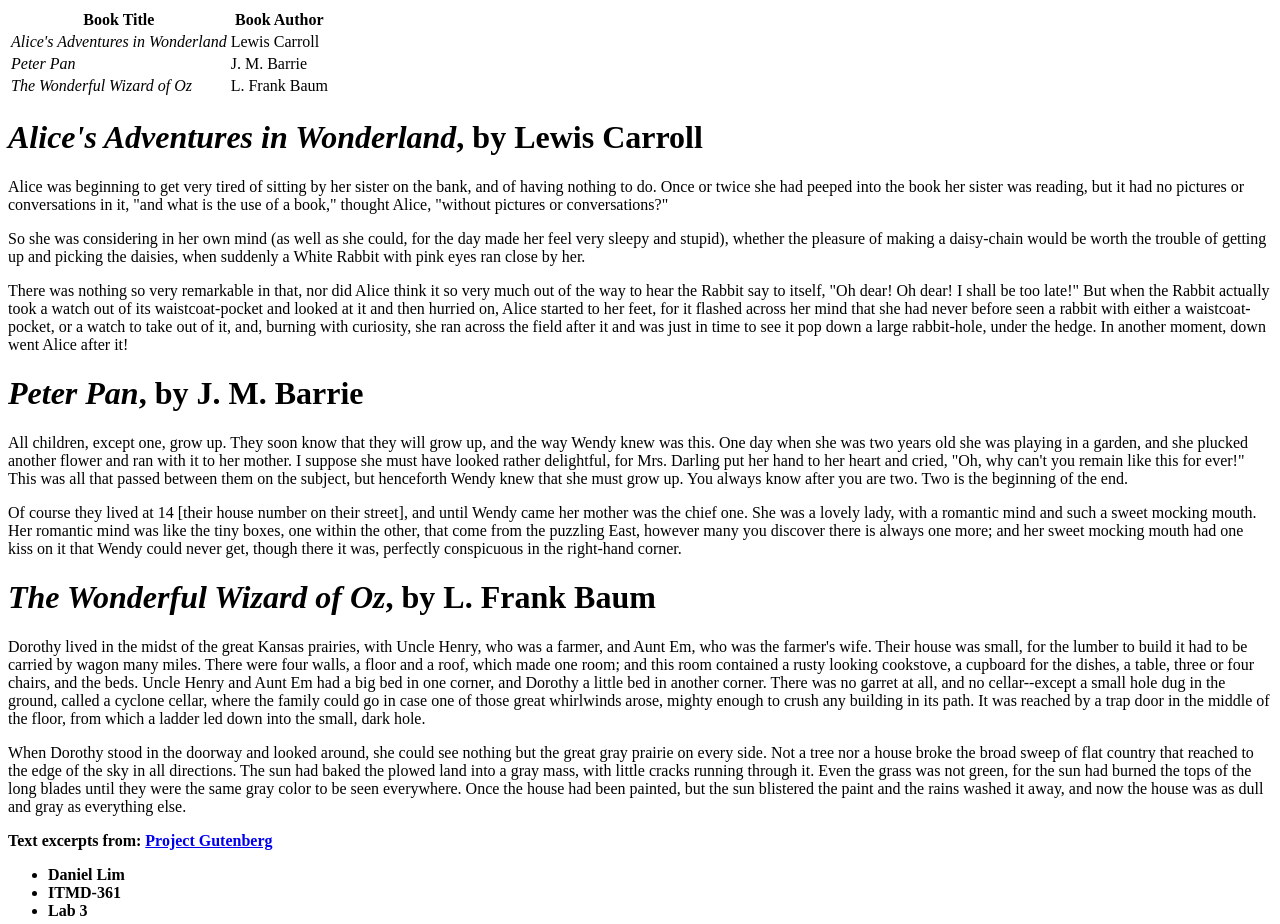
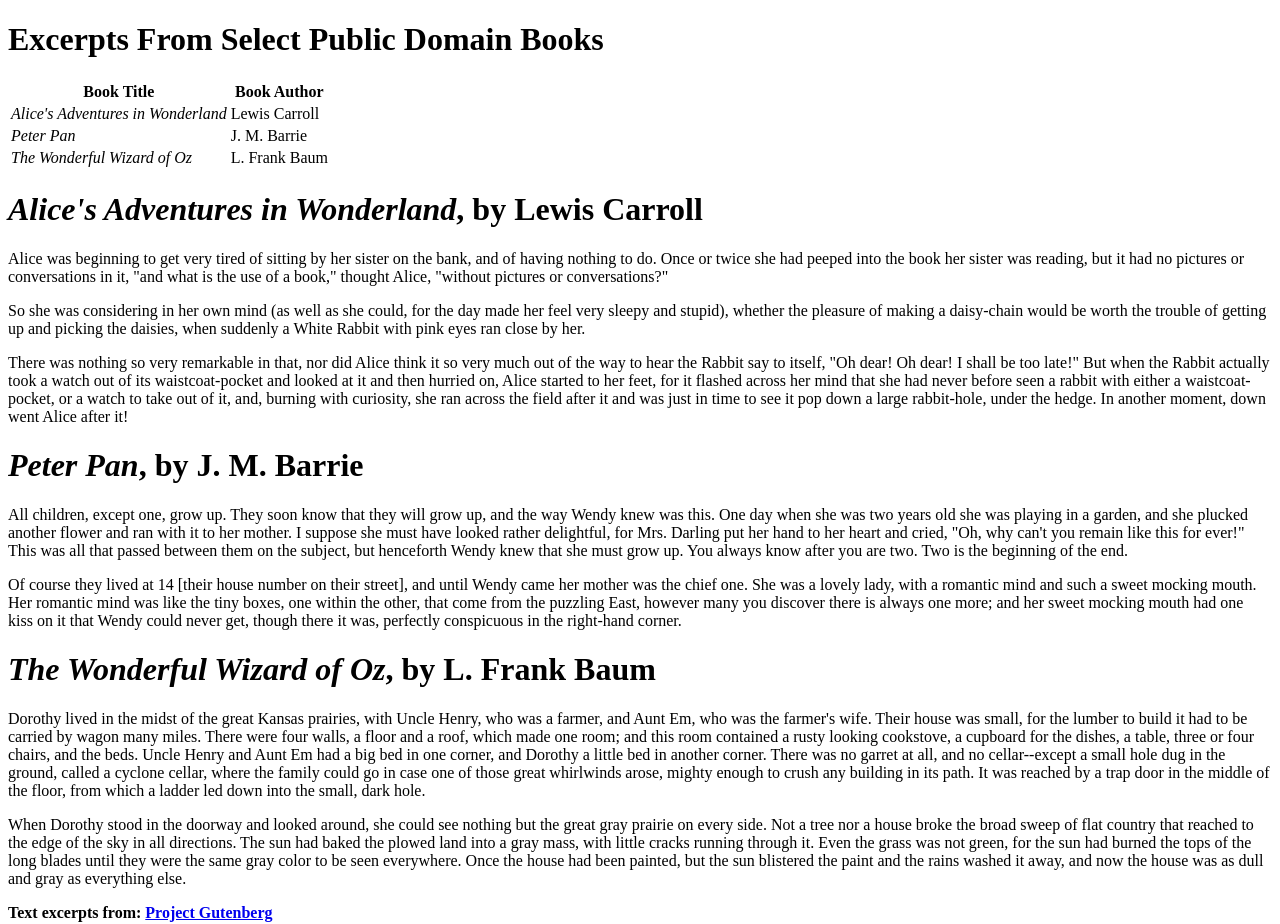
Before and after one commit to daniellimiit/lab3, a plain HTML site: page index.html in a window 1280 px wide. Shown: the top 924 px of the page. Drawn offline with Linux system fonts and the light colour scheme.

Commit message:
Fixed header 1

```diff
--- a/index.html
+++ b/index.html
@@ -7,6 +7,7 @@
 <body>
 
 <table>
+<h1>Excerpts From Select Public Domain Books</h1>
 	<tr>
 		<th class="columnname">Book Title</th>
 		<th class="columnname">Book Author</th>
```
